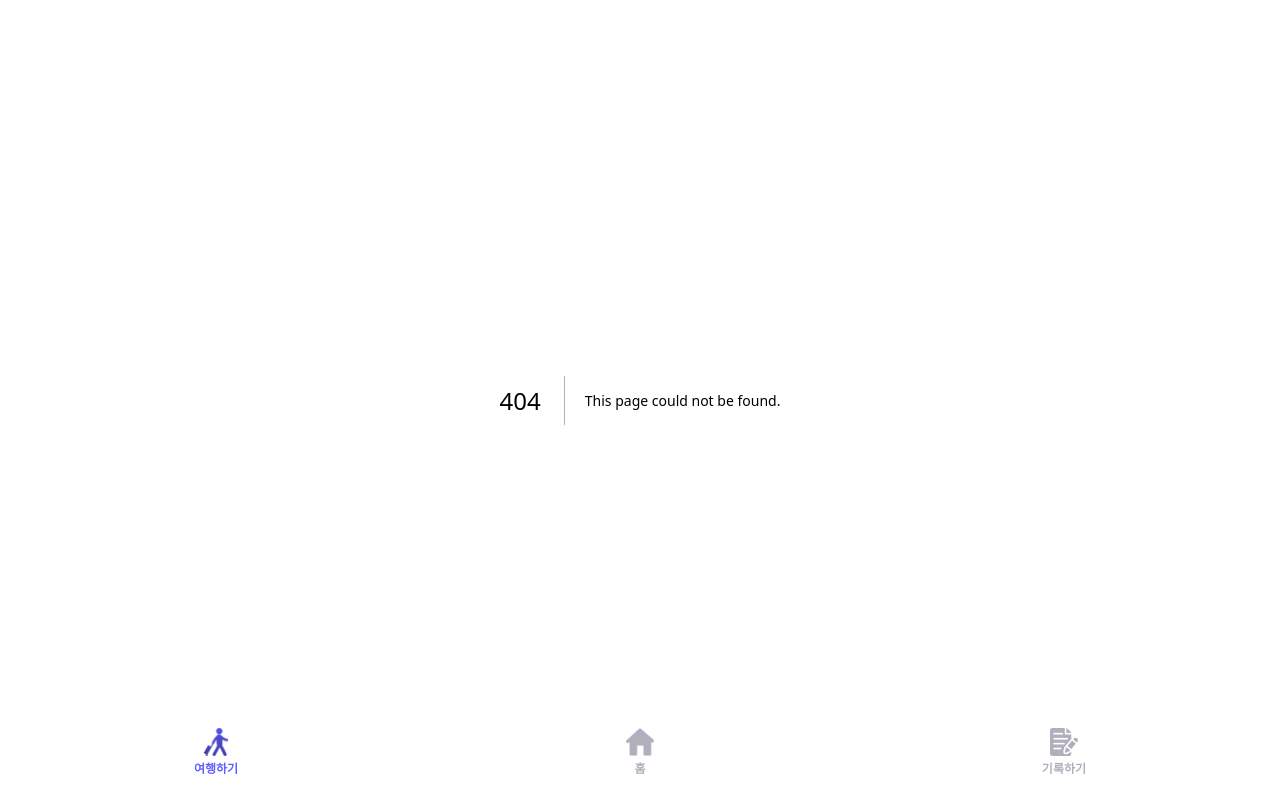
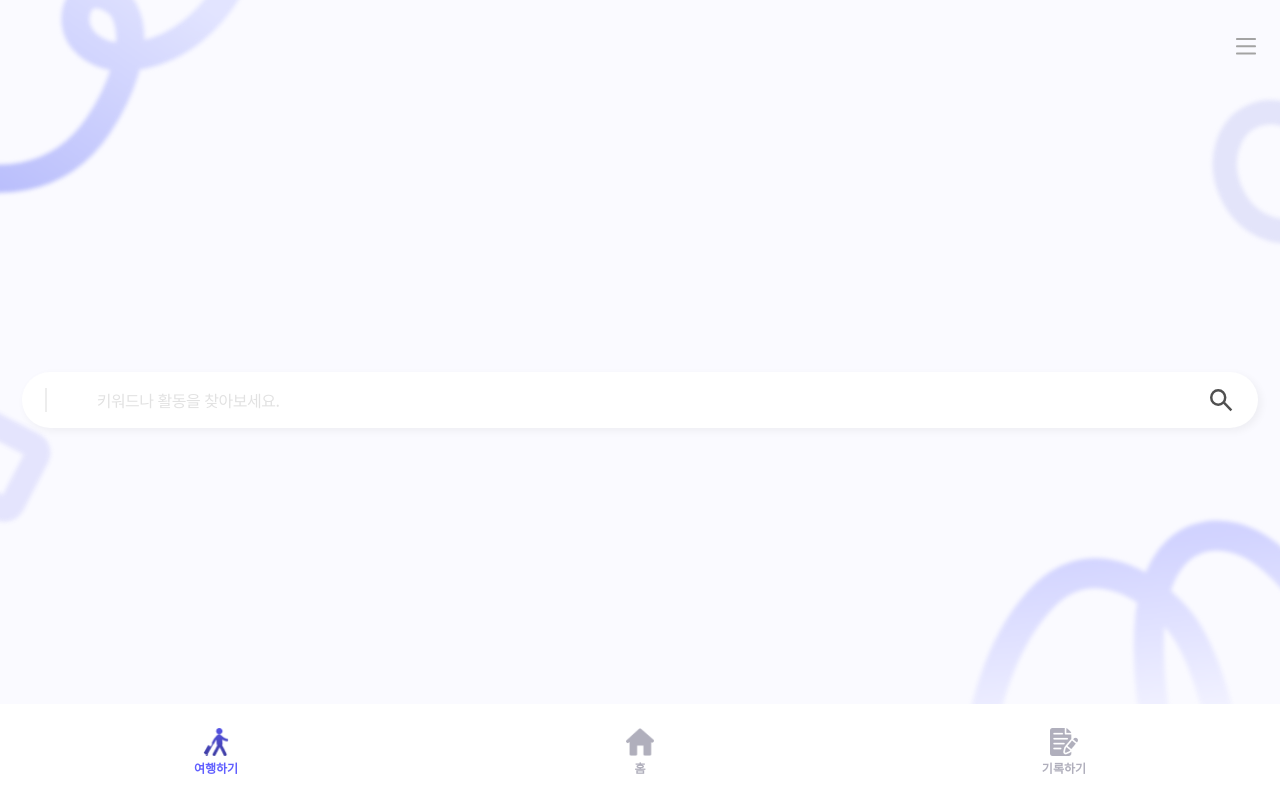
Before and after one commit to BTS-Busan-Trip-Supporter/front-end, a Next.js app: page /travel in a window 1280 px wide. Before the commit this address had no page. Built offline with nearby package versions, Linux system fonts and the light colour scheme.

Commit message:
feat: Add SearchBox component

```diff
--- a/src/app/pages/index.ts
+++ b/src/app/pages/index.ts
@@ -1,3 +1,4 @@
 export * from './login-page';
 export * from './my-page';
 export * from './travel-auto-page';
+export * from './travel-page';
--- a/src/app/pages/login-page.tsx
+++ b/src/app/pages/login-page.tsx
@@ -43,7 +43,9 @@ const styles = {
     height: 100%;
     display: flex;
     flex-direction: column;
-    padding: 11rem 3.56rem;
+    padding: 3.56rem;
+    justify-content: center;
+    align-items: center;
 
     h2 {
       color: #505050;
--- /dev/null
+++ b/src/app/pages/travel-page.tsx
@@ -0,0 +1,29 @@
+'use client';
+
+import styled from '@emotion/styled';
+
+import { Background, SearchBox } from '@/components';
+
+export function TravelPage() {
+  return (
+    <>
+      <Background page='travel' />
+      <styles.container>
+        <SearchBox />
+      </styles.container>
+    </>
+  );
+}
+
+const styles = {
+  container: styled.div`
+    width: 100%;
+    height: 100%;
+    display: flex;
+    flex-direction: column;
+    padding: 1.37rem;
+    justify-content: center;
+    align-items: center;
+    gap: 1.69rem;
+  `,
+};
--- a/src/app/travel/auto/page.tsx
+++ b/src/app/travel/auto/page.tsx
@@ -1,5 +1,5 @@
 import { TravelAutoPage } from '@/app/pages';
 
-export default function Login() {
+export default function TravelAuto() {
   return <TravelAutoPage />;
 }
--- /dev/null
+++ b/src/app/travel/page.tsx
@@ -0,0 +1,5 @@
+import { TravelPage } from '@/app/pages';
+
+export default function Travel() {
+  return <TravelPage />;
+}
--- a/src/components/Background.tsx
+++ b/src/components/Background.tsx
@@ -19,12 +19,12 @@ export function Background({ page }: { page: string }) {
       <styles.image src={`/background/top-left-${page}.svg`} />
       <styles.image
         src={`/background/top-right-${page}.svg`}
-        $top='10rem'
+        $top='6rem'
         $right='0'
       />
       <styles.image
         src={`/background/bottom-${page}.svg`}
-        $bottom={page === 'login' ? '0' : '6rem'}
+        $bottom={page === 'login' ? '0rem' : '2rem'}
         $right='0'
       />
       <styles.rec $page={page} />
@@ -64,6 +64,6 @@ const styles = {
     filter: blur(2px);
     position: absolute;
     bottom: ${(props) => (props.$page === 'login' ? '12rem' : '18rem')};
-    left: -3rem;
+    left: -3.5rem;
   `,
 };
--- a/src/components/Header.tsx
+++ b/src/components/Header.tsx
@@ -23,7 +23,9 @@ const styles = {
     height: 1.25rem;
     border: none;
     background: ${(props) =>
-      props.$pathname === '/' ? `url('/bars.svg')` : `url('/bars-white.svg')`};
+      props.$pathname === '/' || props.$pathname === '/travel'
+        ? `url('/bars.svg')`
+        : `url('/bars-white.svg')`};
     background-repeat: no-repeat;
     background-position: center;
     background-size: content;
--- /dev/null
+++ b/src/components/SearchBox.tsx
@@ -0,0 +1,68 @@
+'use client';
+
+import styled from '@emotion/styled';
+import { useState } from 'react';
+
+export function SearchBox() {
+  const [, setContent] = useState('');
+  return (
+    <styles.container>
+      <input
+        placeholder='키워드나 활동을 찾아보세요.'
+        onChange={(e) => setContent(e.target.value)}
+      />
+    </styles.container>
+  );
+}
+
+const styles = {
+  container: styled.div`
+    width: 100%;
+    padding: 1rem 1.44rem;
+    border-radius: 4rem;
+    background: #fff;
+    box-shadow: 3px 3px 8px 0px rgba(0, 0, 0, 0.05);
+    display: flex;
+    align-items: center;
+    justify-content: space-between;
+
+    input {
+      width: 90%;
+      height: 100%;
+      color: #505050;
+      font-family: 'Noto Sans KR';
+      font-size: 1rem;
+      font-style: normal;
+      font-weight: 400;
+      line-height: normal;
+      letter-spacing: -0.03rem;
+      border: none;
+      margin-left: 0.5rem;
+
+      &:focus {
+        outline: none;
+      }
+
+      &::placeholder {
+        color: #e2e2e2;
+      }
+    }
+
+    &::before {
+      content: '';
+      display: inline-block;
+      width: 0.15rem;
+      height: 100%;
+      background-color: #ededed;
+    }
+
+    &::after {
+      content: '';
+      display: inline-block;
+      width: 1.625rem;
+      height: 100%;
+      background: url('/search-icon.svg') no-repeat center;
+      background-size: 90%;
+    }
+  `,
+};
--- a/src/components/index.ts
+++ b/src/components/index.ts
@@ -2,3 +2,4 @@ export * from './NavigationBar';
 export * from './Header';
 export * from './Background';
 export * from './TravelComponent';
+export * from './SearchBox';
```
Also changed, not shown: public/search-icon.svg (added).
